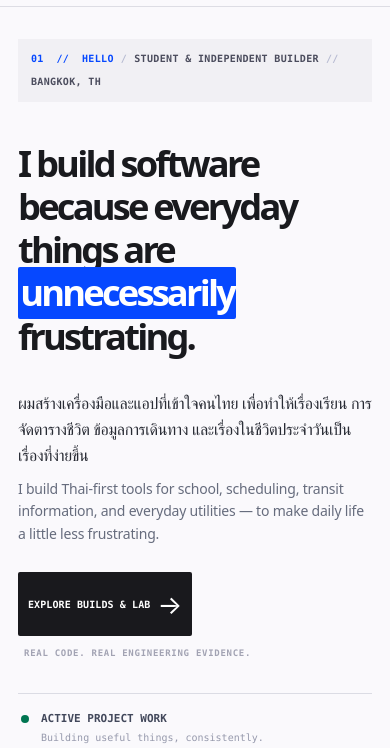
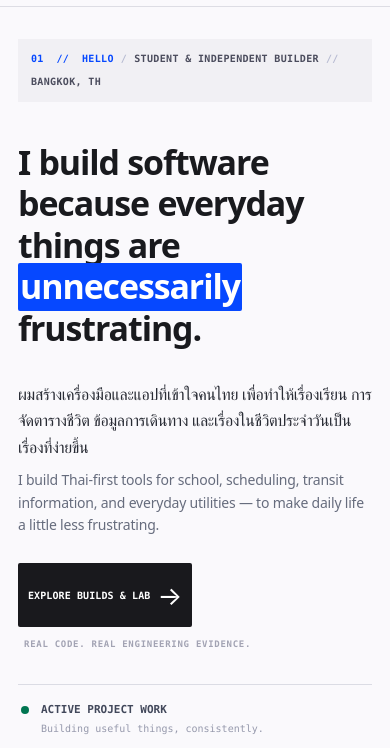
Before and after one commit to tpeak5237/tpeak5237.github.io, a plain HTML site: page index.html in a window 390 px wide. Shown: the part 87-835 px from the top of the page. Drawn offline with Linux system fonts and the light colour scheme.

Commit message:
Improve hero headline kerning and responsive word spacing

```diff
--- a/styles.css
+++ b/styles.css
@@ -27,7 +27,7 @@
 .hero-city{color:var(--green);display:inline-flex;gap:9px;align-items:center;white-space:nowrap}
 .hero-city .status-dot{width:8px;height:8px}
 .hero-content{padding:67px 0 61px}
-.hero h1{font-family:var(--font);font-size:clamp(46px,5vw,95px);font-weight:800;letter-spacing:-.081em;line-height:1.16;max-width:none;margin:0;color:#191a1e}
+.hero h1{font-family:var(--font);font-size:clamp(44px,4.5vw,88px);font-weight:800;letter-spacing:-.035em;word-spacing:.04em;line-height:1.19;max-width:none;margin:0;color:#191a1e}
 .hero-line{display:block}
 .hero-highlight{background:var(--blue);color:white;border-radius:2px;box-decoration-break:clone;-webkit-box-decoration-break:clone;padding:0 .105em .04em;white-space:nowrap}
 .hero-bottom{display:flex;align-items:flex-end;justify-content:space-between;gap:55px;margin-top:53px}
@@ -54,7 +54,7 @@
   .brand-status{font-size:10px;padding:8px 9px}
   .site-nav a{font-size:11px;padding:14px 10px}
   .nav-tools{gap:9px}
-  .hero h1{letter-spacing:-.075em}
+  .hero h1{letter-spacing:-.032em;word-spacing:.035em}
 }
 @media(max-width:1100px){
   .site-header .shell,.hero.shell{width:min(calc(100% - 64px),1824px)}
@@ -64,7 +64,7 @@
   .nav-tools{margin-left:auto}
   .hero{padding-top:44px}
   .hero-content{padding-top:52px;padding-bottom:47px}
-  .hero h1{font-size:clamp(47px,6.8vw,74px)}
+  .hero h1{font-size:clamp(44px,6.3vw,70px)}
   .hero-bottom{gap:30px}
   .hero-fact{padding:0 19px}
 }
@@ -85,7 +85,7 @@
   .hero-locator{gap:7px;line-height:1.6}
   .hero-city{display:none}
   .hero-content{padding:40px 0 35px}
-  .hero h1{font-size:clamp(37px,8.4vw,60px);line-height:1.19;letter-spacing:-.07em}
+  .hero h1{font-size:clamp(35px,8.1vw,58px);line-height:1.22;letter-spacing:-.03em;word-spacing:.025em}
   .hero-bottom{margin-top:32px;display:block}
   .hero-description{max-width:100%}
   .hero-bottom .hero-description .hero-th{font-size:16px;line-height:1.65;margin-bottom:9px}
@@ -102,7 +102,7 @@
 @media(max-width:420px){
   .brand{font-size:12px;gap:6px}
   .brand-status{font-size:9px}
-  .hero h1{font-size:clamp(36px,9.3vw,41px);letter-spacing:-.077em}
+  .hero h1{font-size:clamp(32px,8.7vw,39px);letter-spacing:-.032em;word-spacing:.018em}
   .hero-highlight{padding:0 .06em .04em}
   .site-nav a{padding:8px 7px;font-size:10px}
 }
```
